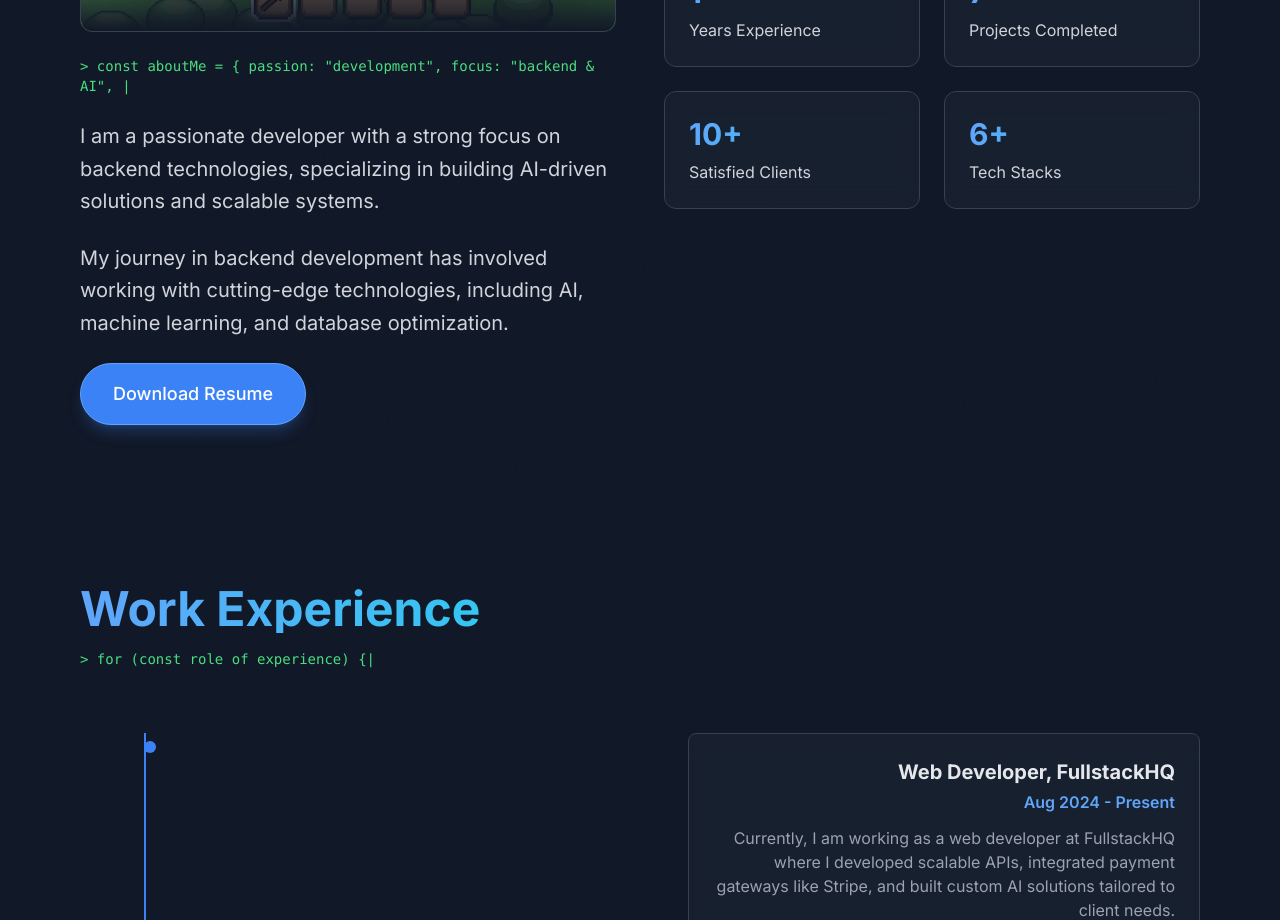
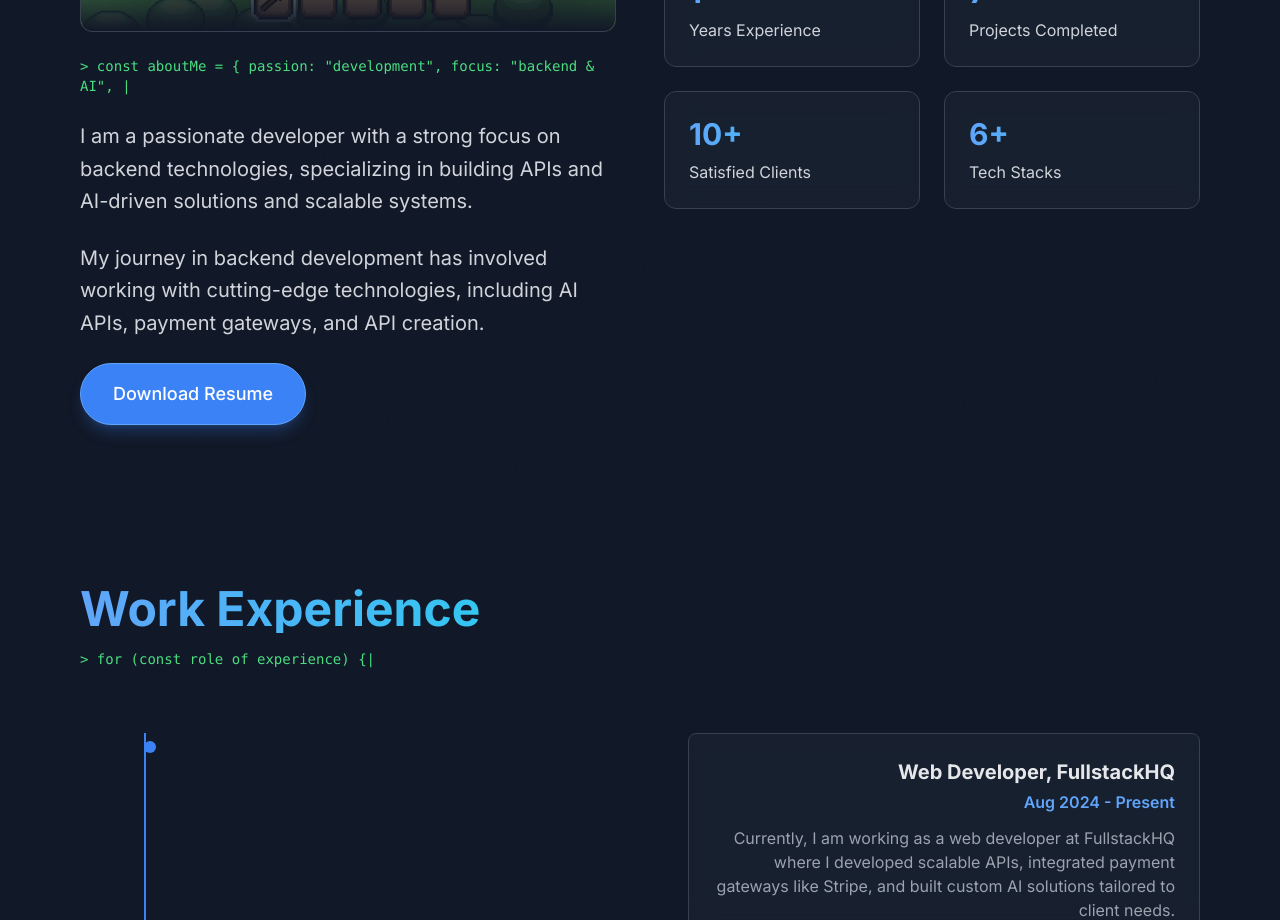
Before and after one commit to iamlemuelle/portfolio-v2, a Next.js app: page / in a window 1280 px wide. Shown: the part 1260-2180 px from the top of the page. Built offline with nearby package versions, Linux system fonts and the light colour scheme.

Commit message:
feat: update about me

```diff
--- a/components/About.tsx
+++ b/components/About.tsx
@@ -125,13 +125,13 @@ export default function About() {
             </div>
             <p className="text-xl text-gray-300 leading-relaxed">
               I am a passionate developer with a strong focus on backend
-              technologies, specializing in building AI-driven solutions and
-              scalable systems.
+              technologies, specializing in building APIs and AI-driven
+              solutions and scalable systems.
             </p>
             <p className="text-xl text-gray-300 leading-relaxed">
               My journey in backend development has involved working with
-              cutting-edge technologies, including AI, machine learning, and
-              database optimization.
+              cutting-edge technologies, including AI APIs, payment gateways,
+              and API creation.
             </p>
             <motion.button
               whileHover={{ scale: 1.05, backgroundColor: "#3B82F6" }}
```
